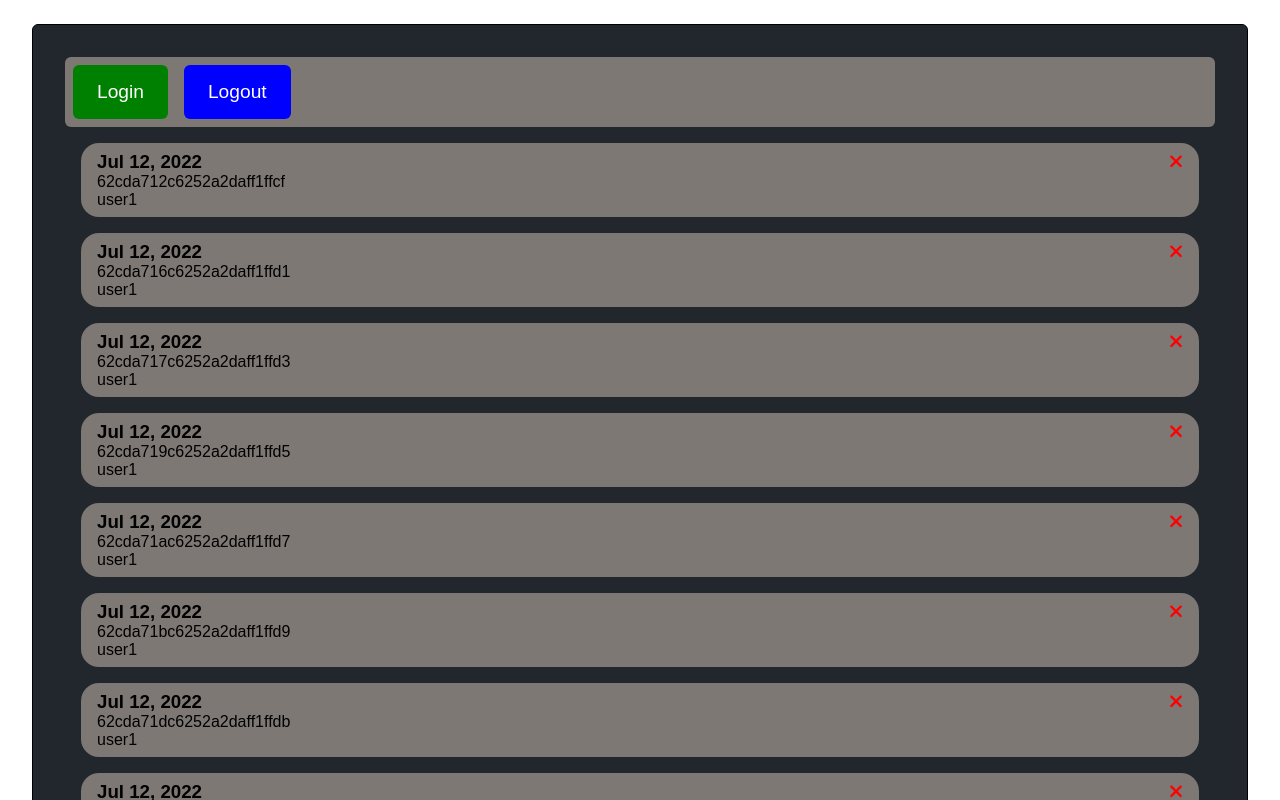
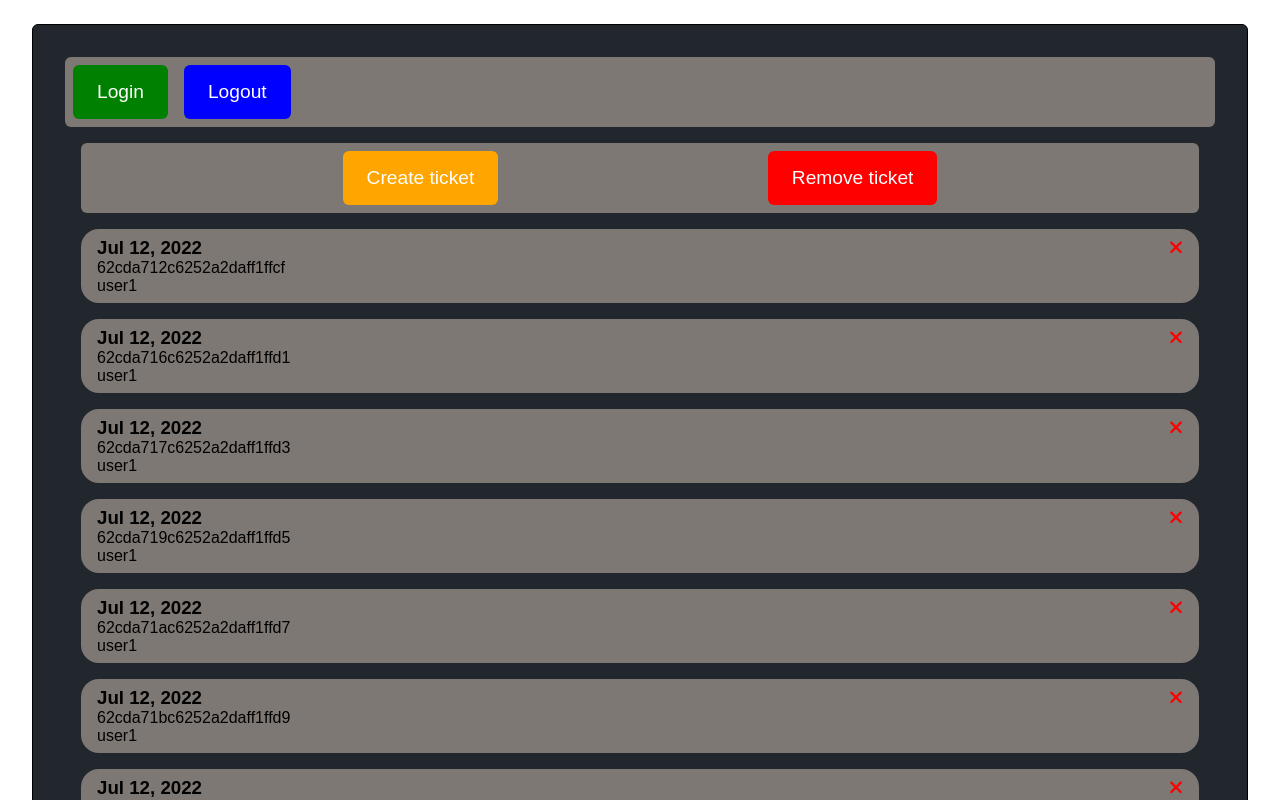
Before and after one commit to fabogit/client, an Angular app: page / in a window 1280 px wide. Shown: the top 800 px of the page. Built offline with nearby package versions, Linux system fonts and the light colour scheme.

Commit message:
added tickets-actions

```diff
--- a/src/app/components/tickets/tickets.component.css
+++ b/src/app/components/tickets/tickets.component.css
@@ -0,0 +1,9 @@
+#tickets-actions {
+	display: flex;
+	justify-content: space-evenly;
+	margin: var(--space-4);
+	padding: auto var(--space-2);
+	/* border: 1px solid red; */
+	border-radius: var(--border-radius-medium);
+	background-color: var(--color-primary-200-bg);
+}
--- a/src/app/components/tickets/tickets.component.html
+++ b/src/app/components/tickets/tickets.component.html
@@ -1,3 +1,8 @@
-<app-ticket-item
-	*ngFor="let ticket of tickets" [ticket]="ticket">
-</app-ticket-item>
+<section>
+	<div id="tickets-actions">
+		<app-button color="orange" btnText="Create ticket"></app-button>
+		<app-button color="red" btnText="Remove ticket"></app-button>
+	</div>
+	<app-ticket-item *ngFor="let ticket of tickets" [ticket]="ticket">
+	</app-ticket-item>
+</section>
```
